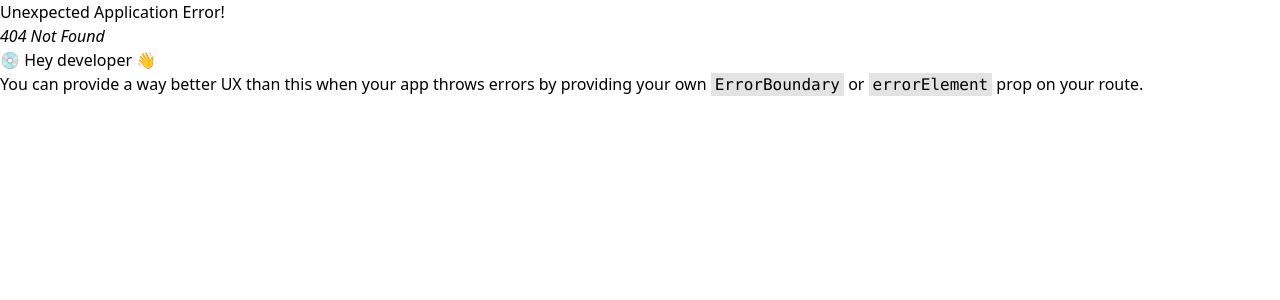
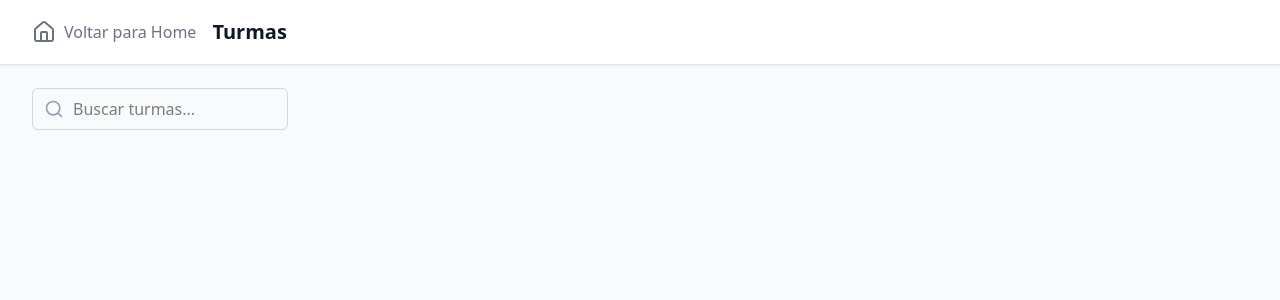
Before and after one commit to wendersoon/student-manager, a React (Vite) app in the folder frontend/: page /turmas in a window 1280 px wide. Before the commit this address had no page. Shown: the top 300 px of the page. Built offline with nearby package versions, Linux system fonts and the light colour scheme; sample sign-in values are in the browser's storage.

Commit message:
add: classes page

```diff
--- /dev/null
+++ b/frontend/src/components/SearchBar.jsx
@@ -0,0 +1,18 @@
+import { Search } from 'lucide-react';
+
+export default function SearchBar({ text, value, onChange }) {
+    return (
+        <div className="relative">
+        <div className="absolute inset-y-0 left-0 pl-3 flex items-center pointer-events-none">
+            <Search className="h-5 w-5 text-gray-400" />
+        </div>
+        <input
+            type="text"
+            placeholder={text}
+            value={value}
+            onChange={(e) => onChange(e.target.value)}
+            className="pl-10 pr-4 py-2 border border-gray-300 rounded-md focus:outline-none focus:ring-2 focus:ring-blue-500 w-full sm:w-64"
+        />
+        </div>
+    );
+}
--- /dev/null
+++ b/frontend/src/pages/classes/index.jsx
@@ -0,0 +1,22 @@
+import { useState } from "react";
+
+import Nav from "../../components/NavPage";
+import SearchBar from "../../components/SearchBar";
+
+
+
+export default function Classes() {
+  const [searchTerm, setSearchTerm] = useState("");
+
+  return (
+    <div className="min-h-screen bg-gray-50">
+      <Nav title={"Turmas"} />
+      <main className="max-w-7xl mx-auto py-6 px-4 sm:px-6 lg:px-8">
+        <div className="flex flex-col sm:flex-row justify-between items-start sm:items-center mb-6 space-y-4 sm:space-y-0">
+          <SearchBar text={"Buscar turmas..."} value={searchTerm} onChange={setSearchTerm} />
+
+        </div>
+      </main>
+    </div>
+  );
+}
--- a/frontend/src/pages/users/index.jsx
+++ b/frontend/src/pages/users/index.jsx
@@ -7,6 +7,7 @@ import { NotificationService } from '../../services/notification/notification';
 import { HandleApiError } from '../../utils/HandleError';
 
 import Nav from '../../components/NavPage';
+import SearchBar from '../../components/SearchBar';
 
 const UserTable = ({ users, onEdit, onDelete }) => (
   <div className="bg-white shadow rounded-lg overflow-hidden">
@@ -91,21 +92,6 @@ const ActionButtons = ({ user, onEdit, onDelete }) => (
       <Trash2 className="h-5 w-5" />
     </button>
   </>
-);
-
-const SearchBar = ({ value, onChange }) => (
-  <div className="relative">
-    <div className="absolute inset-y-0 left-0 pl-3 flex items-center pointer-events-none">
-      <Search className="h-5 w-5 text-gray-400" />
-    </div>
-    <input
-      type="text"
-      placeholder="Buscar usuários..."
-      value={value}
-      onChange={(e) => onChange(e.target.value)}
-      className="pl-10 pr-4 py-2 border border-gray-300 rounded-md focus:outline-none focus:ring-2 focus:ring-blue-500 w-full sm:w-64"
-    />
-  </div>
 );
 
 const UserModal = ({ mode, user, onClose, onSubmit }) => (
@@ -340,7 +326,7 @@ const UserManagement = () => {
 
       <main className="max-w-7xl mx-auto py-6 px-4 sm:px-6 lg:px-8">
         <div className="flex flex-col sm:flex-row justify-between items-start sm:items-center mb-6 space-y-4 sm:space-y-0">
-          <SearchBar value={searchTerm} onChange={setSearchTerm} />
+          <SearchBar text={"Buscar usuários..."} value={searchTerm} onChange={setSearchTerm} />
 
           <button
             onClick={() => {
```
Also changed, not shown: frontend/src/routers/index.jsx (+11 -0 lines).
